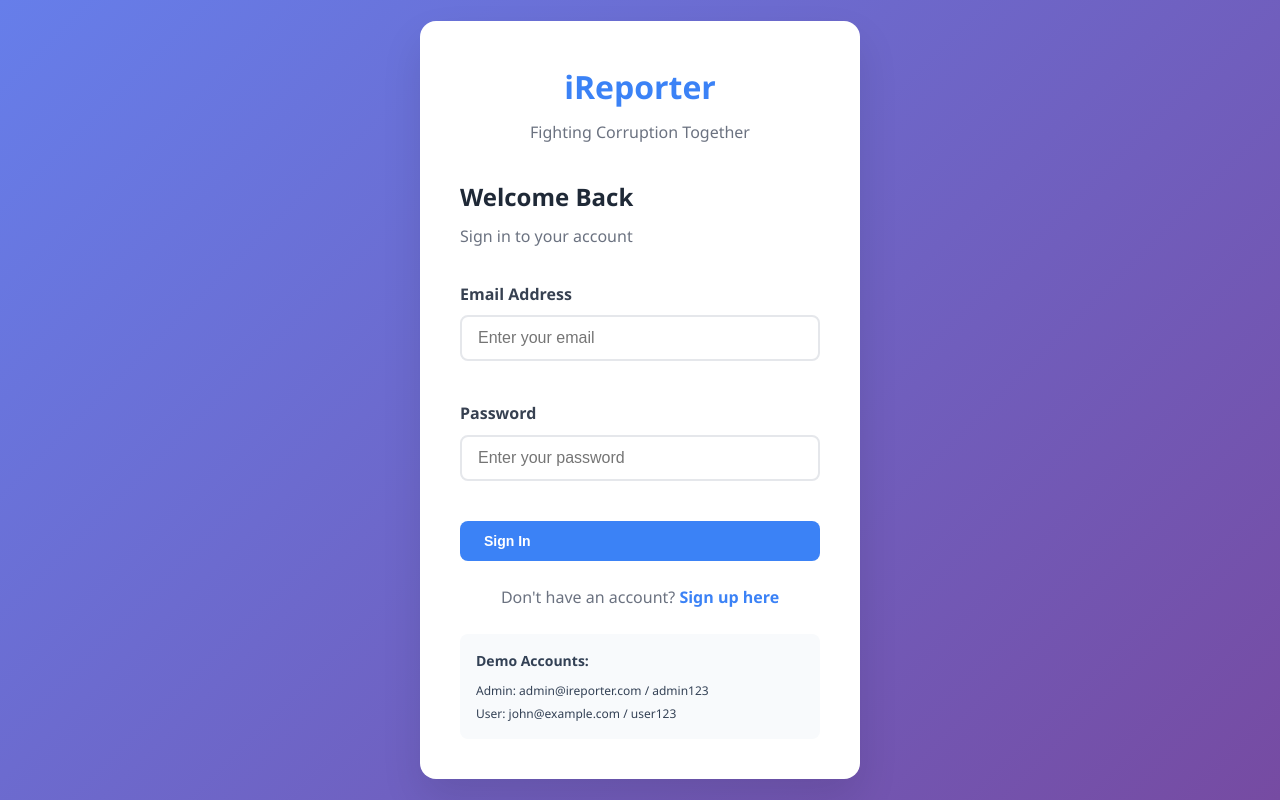
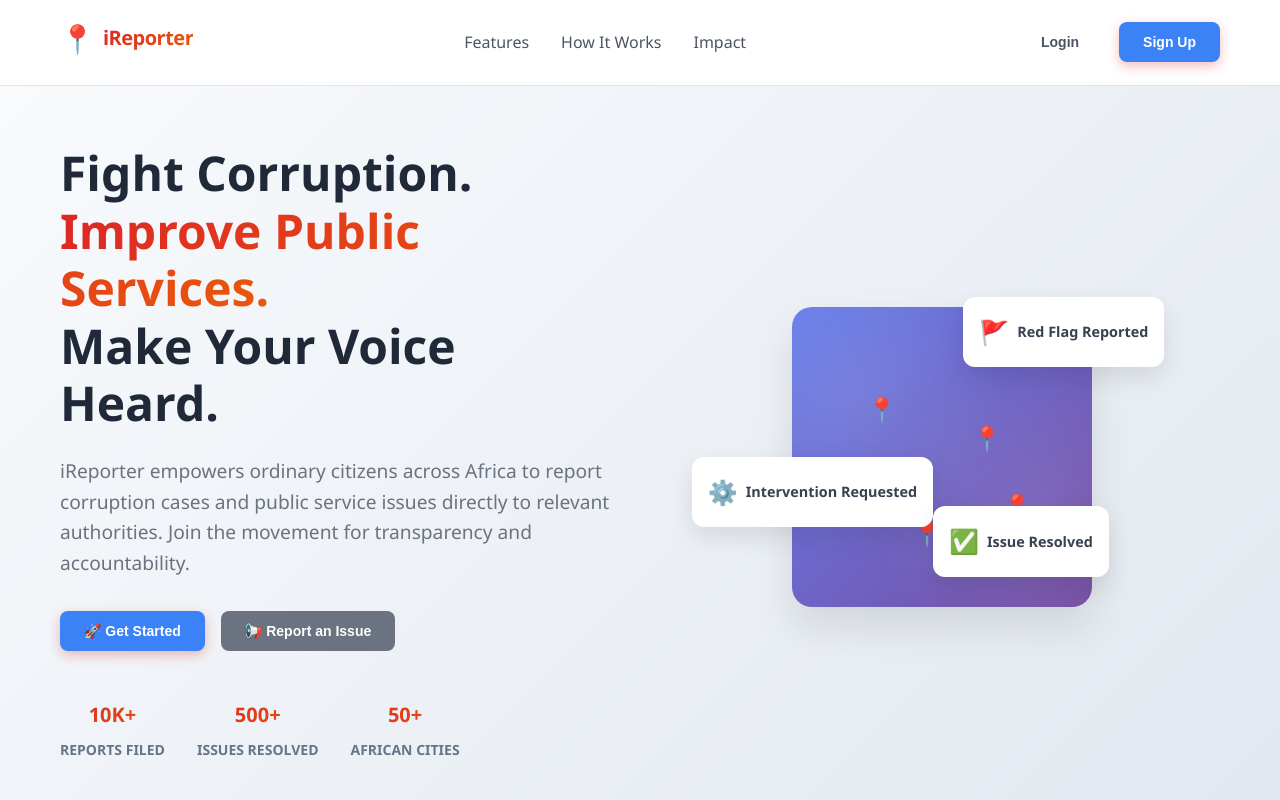
Before and after one commit to mabivan/ireporterapp, a React (Create React App) app: page / in a window 1280 px wide. Before the commit this address led to /login. Shown: the top 800 px of the page. Built offline with nearby package versions, Linux system fonts and the light colour scheme.

Commit message:
completionId: cgen-21876be635b243ab8c2eb1024cc2b292
cgen-21876be635b243ab8c2eb1024cc2b292

```diff
--- a/src/App.tsx
+++ b/src/App.tsx
@@ -5,6 +5,7 @@ import { ReportProvider } from './context/ReportContext';
 import { useAuth } from './context/AuthContext';
 
 // Pages
+import Landing from './pages/Landing/Landing';
 import Login from './pages/Auth/Login';
 import Signup from './pages/Auth/Signup';
 import Dashboard from './pages/Dashboard/Dashboard';
@@ -26,7 +27,7 @@ const AppRoutes: React.FC = () => {
         element={
           isAuthenticated ?
             <Navigate to={user?.isAdmin ? "/admin" : "/dashboard"} replace />
-            : <Navigate to="/login" replace />
+            : <Landing />
         }
       />
       <Route
```
